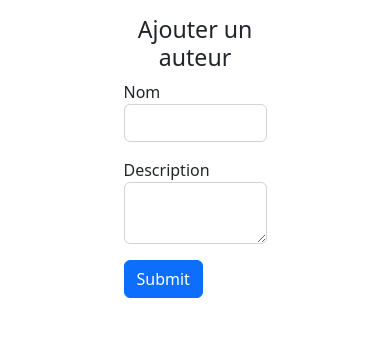
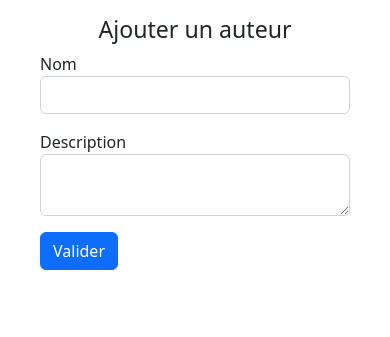
Before and after one commit to UltraViolet33/books-manager-flask, a Flask app: page /authors/add in a window 390 px wide. Shown: the part 56-393 px from the top of the page. Run offline with Flask 3, Linux system fonts and the light colour scheme; the visitor is signed in with stand-in values (Sample User, id 1); data comes from the database, SQL or seed files in the repository; some libraries are stand-ins or nearby versions.

Commit message:
review form add author and add category

```diff
--- a/app/templates/authors/add_author.html
+++ b/app/templates/authors/add_author.html
@@ -1,7 +1,6 @@
-{% extends "base.html" %} {% block title %}Home{% endblock %} {% block content %}
-
+{% extends "base.html" %} {% block title %}Home{% endblock %}{% block content %}
 <div class="row justify-content-center m-3">
-    <div class="col-6">
+    <div class="col-12 col-md-6">
         <h3 align="center">Ajouter un auteur</h3>
         <form method="POST">
             {{ form.csrf_token }}
@@ -14,10 +13,9 @@
                 {{form.description(class="form-control")}}
             </div>
             <div>
-                <button type="submit" class="btn btn-primary">Submit</button>
+                <button type="submit" class="btn btn-primary">Valider</button>
             </div>
         </form>
     </div>
 </div>
-
 {% endblock %}
--- a/app/templates/categories/add_category.html
+++ b/app/templates/categories/add_category.html
@@ -1,6 +1,6 @@
-{% extends "base.html" %} {% block title %}Créer Categorie{% endblock %} {% block content %}
+{% extends "base.html" %}{% block title %}Créer Categorie{% endblock %}{% block content %}
 <div class="row justify-content-center m-3">
-    <div class="col-6">
+    <div class="col-12 col-md-6">
         <h3 align="center">Ajouter une catégorie</h3>
         <form method="POST">
             {{ form.csrf_token }}
```
